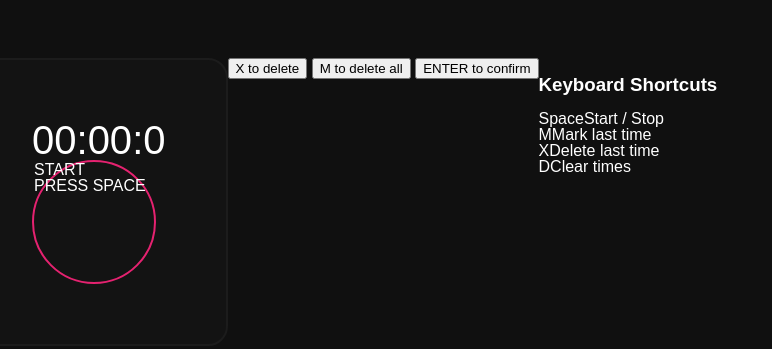
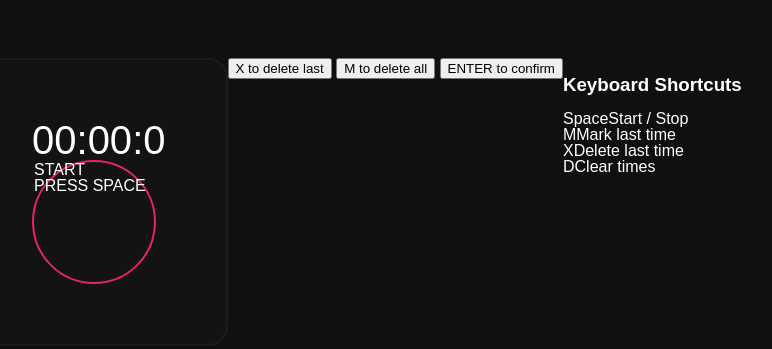
Before and after one commit to kevinloeffler/Rubik-Stopwatch, a website with bundled scripts: page index.html in a window 1280 px wide. Shown: the whole page, without its empty margins (88-860 px from the left). Built offline with nearby package versions, Linux system fonts and the light colour scheme.

Commit message:
Changed X button text

```diff
--- a/index.html
+++ b/index.html
@@ -25,7 +25,7 @@
 
 <div class="history-block">
     <div id="ui-buttons">
-        <button id="delete-button" class="ui-button-inactive">X to delete</button>
+        <button id="delete-button" class="ui-button-inactive">X to delete last</button>
         <button id="delete-all-button" class="ui-button-inactive">M to delete all</button>
         <button id="enter-button" class="ui-button-inactive">ENTER to confirm</button>
     </div>
```
